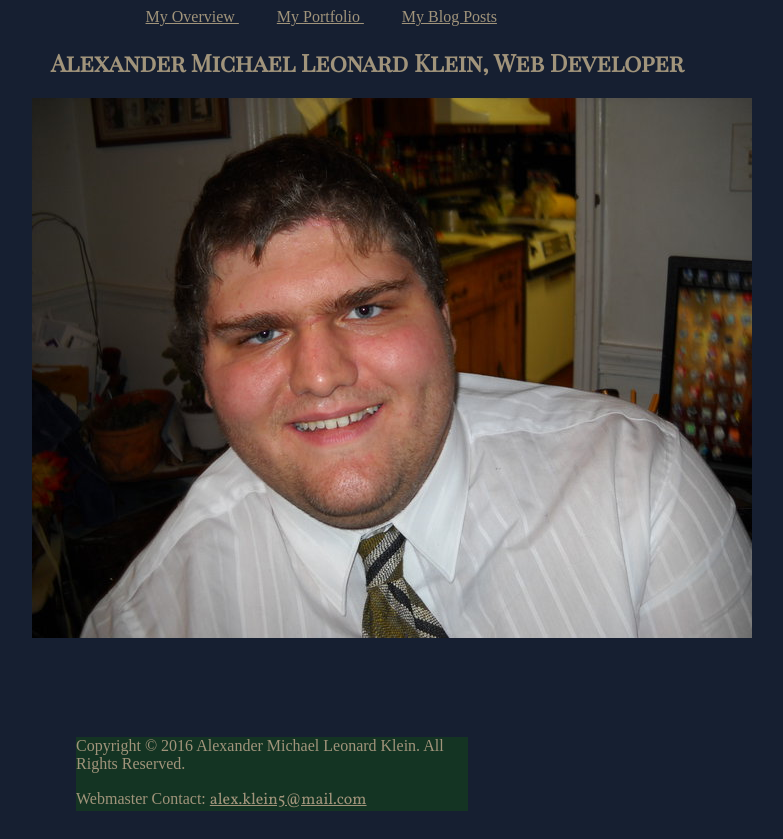
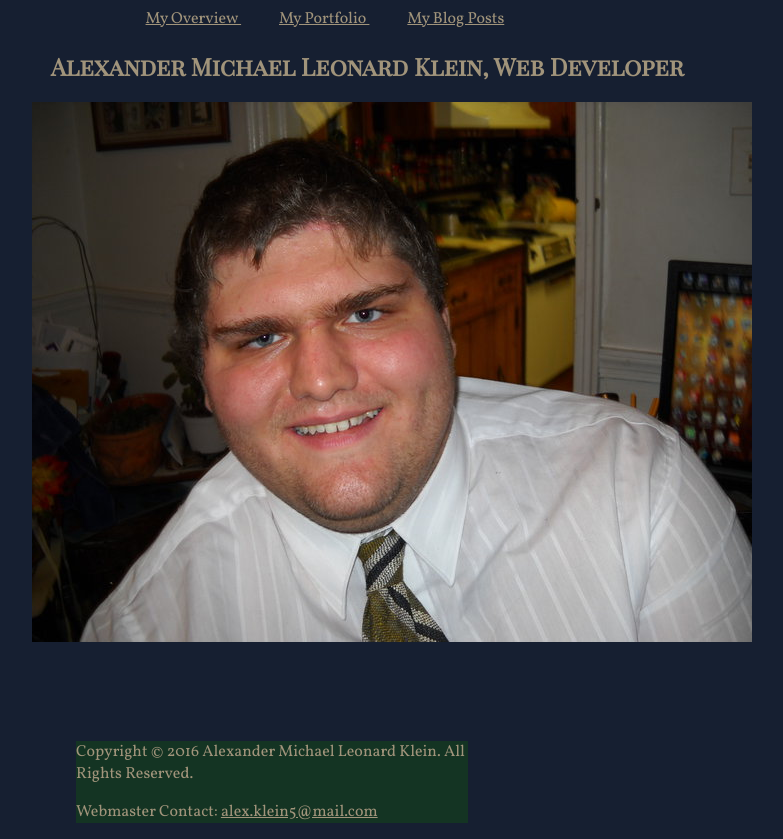
Before and after one commit to Alex-Klein5/MyPortfolio, a plain HTML site: page index.html in a window 1280 px wide. Shown: the whole page, without its empty margins (387-1170 px from the left). Drawn offline with Linux system fonts and the light colour scheme.

Commit message:
small update two

```diff
--- a/mystyle.css
+++ b/mystyle.css
@@ -8,12 +8,13 @@ h1 {
     margin-left: 34%;
 }
 
-p a {
+p {
     font-family: 'Vollkorn', serif;
 }
 
 a {
     color: #A1947B;
+    font-family: 'Vollkorn', serif;
 }
 
 .navbar > a {
```
Also changed, not shown: blogs.html (+1 -1 lines).
